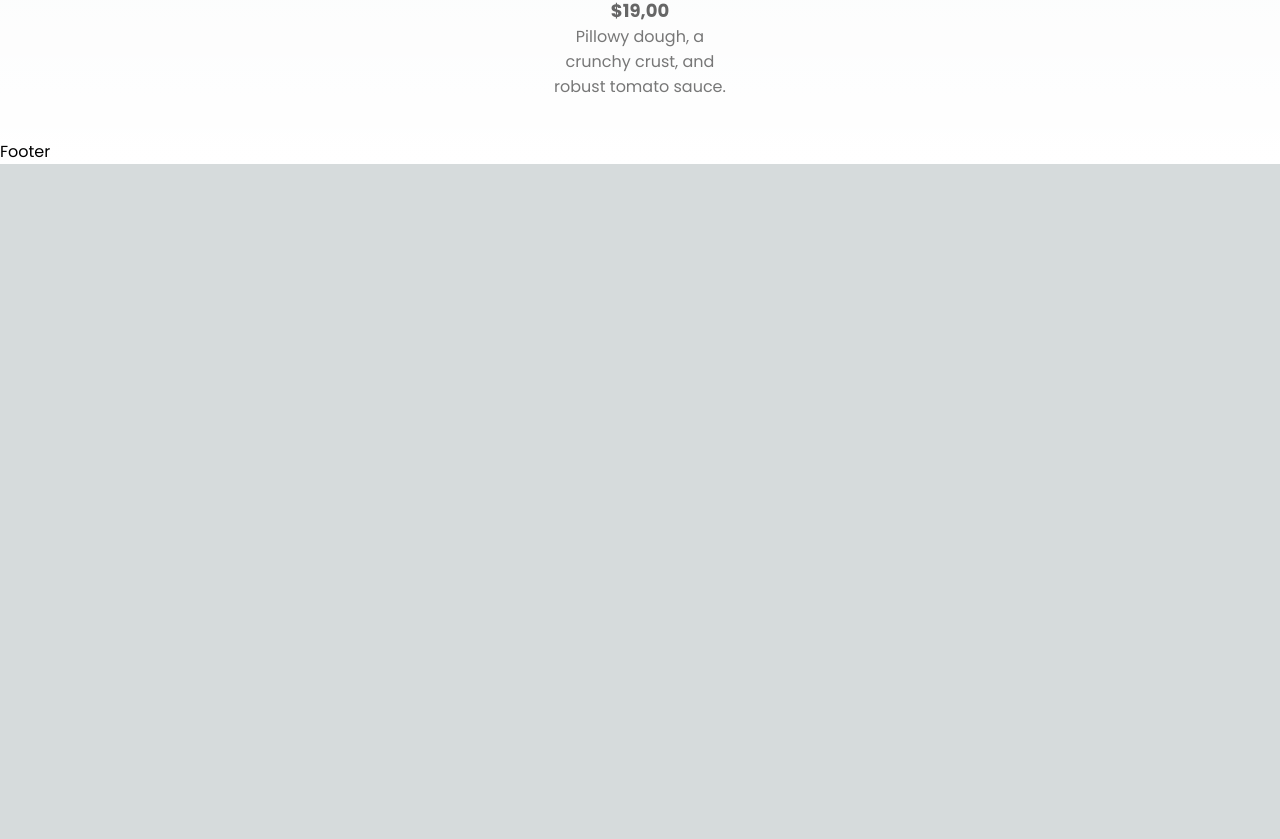
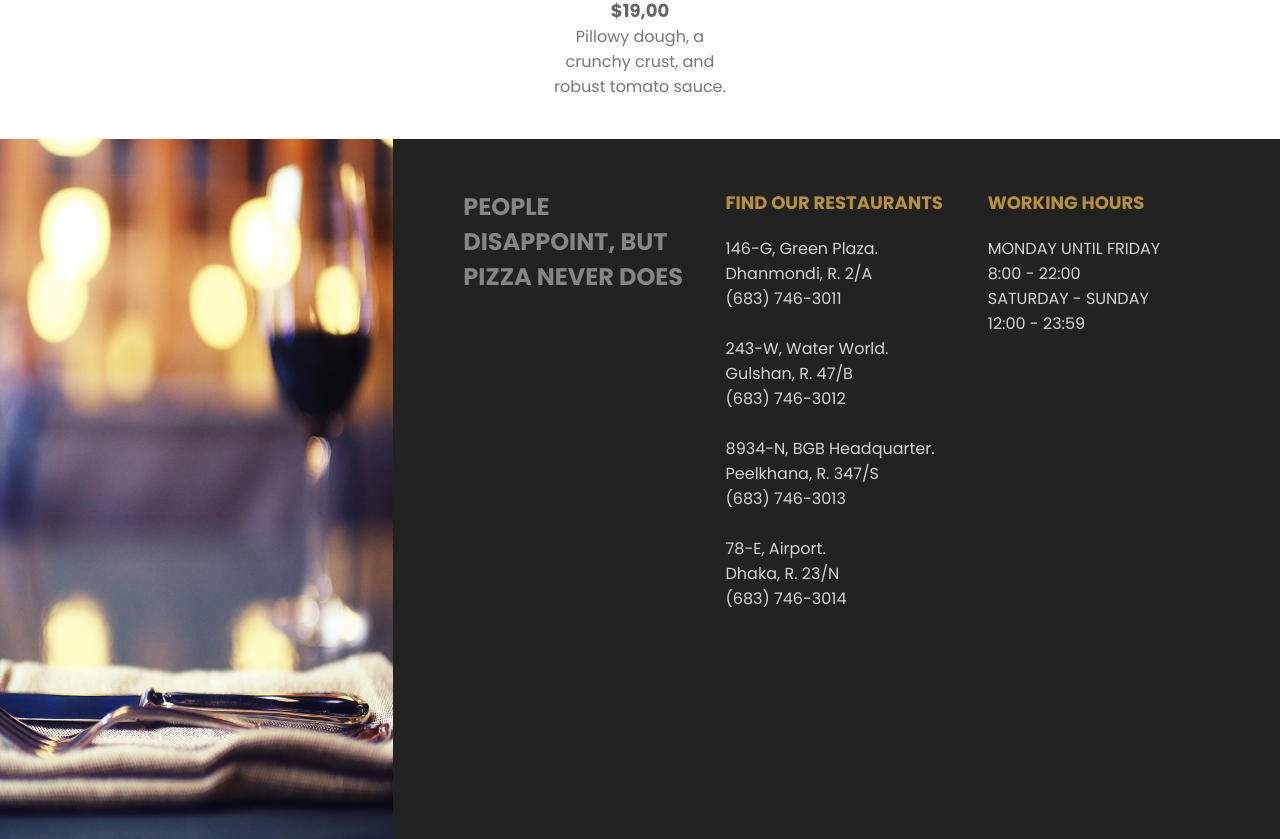
Before and after one commit to Mehedi-bit/Pizza-queen, a Next.js app: page / in a window 1280 px wide. Shown: the part 2370-3209 px from the top of the page. Before the commit the page ends 2534 px from the top, so only its background shows below. Built offline with nearby package versions, Linux system fonts and the light colour scheme.

Commit message:
Gorgeous footer design completed

```diff
--- a/components/Footer.jsx
+++ b/components/Footer.jsx
@@ -1,5 +1,58 @@
+import styles from "@/styles/Footer.module.css";
+import Image from "next/image";
+
 const Footer = () => {
-  return <div>Footer</div>;
+  return (
+    <div className={styles.container}>
+      <div className={styles.item}>
+        <Image src="/img/bg.png" styles={{ objectFit: "cover" }} fill alt="" />
+      </div>
+      <div className={styles.item}>
+        <div className={styles.card}>
+          <h2 className={styles.motto}>
+            PEOPLE DISAPPOINT, BUT PIZZA NEVER DOES
+          </h2>
+        </div>
+        <div className={styles.card}>
+          <h1 className={styles.title}>FIND OUR RESTAURANTS</h1>
+          <p className={styles.text}>
+            146-G, Green Plaza.
+            <br /> Dhanmondi, R. 2/A
+            <br /> (683) 746-3011
+          </p>{" "}
+          <br />
+          <p className={styles.text}>
+            243-W, Water World.
+            <br /> Gulshan, R. 47/B
+            <br /> (683) 746-3012
+          </p>
+          <br />
+          <p className={styles.text}>
+            8934-N, BGB Headquarter.
+            <br /> Peelkhana, R. 347/S
+            <br /> (683) 746-3013
+          </p>
+          <br />
+          <p className={styles.text}>
+            78-E, Airport.
+            <br /> Dhaka, R. 23/N
+            <br /> (683) 746-3014
+          </p>
+        </div>
+        <div className={styles.card}>
+          <h1 className={styles.title}>WORKING HOURS</h1>
+          <p className={styles.text}>
+            MONDAY UNTIL FRIDAY
+            <br /> 8:00 - 22:00
+          </p>
+          <p className={styles.text}>
+            SATURDAY - SUNDAY
+            <br /> 12:00 - 23:59
+          </p>
+        </div>
+      </div>
+    </div>
+  );
 };
 
 export default Footer;
--- /dev/null
+++ b/styles/Footer.module.css
@@ -0,0 +1,36 @@
+.container {
+  height: calc(100vh - 100px);
+  background-color: #222;
+  display: flex;
+}
+
+.item {
+  flex: 1;
+  position: relative;
+  display: flex;
+  padding-top: 40px;
+}
+
+.item:last-child {
+  flex: 2;
+  padding: 50px;
+}
+
+.card {
+  flex: 1;
+  padding: 0 20px;
+}
+
+.title {
+  font-size: 18px;
+  color: #b7903c;
+  padding-bottom: 20px;
+}
+
+.text {
+  color: lightgray;
+}
+
+.motto {
+  color: #868484;
+}
--- a/styles/PizzaList.module.css
+++ b/styles/PizzaList.module.css
@@ -3,6 +3,7 @@
   display: flex;
   flex-direction: column;
   align-items: center;
+  background-color: #fff;
 }
 
 .desc {
```
